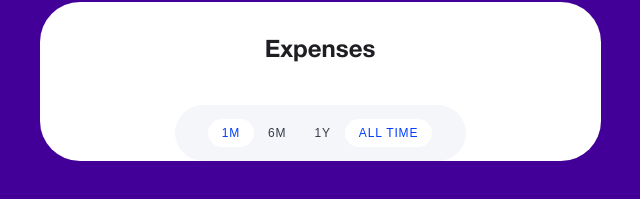
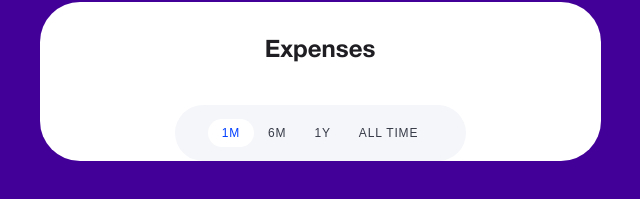
Before and after one commit to bishalDores/expense-chart, a Next.js app: page / in a window 1280 px wide. Shown: the part 171-370 px from the top of the page, without its empty margins (320-960 px from the left). Built offline with nearby package versions, Linux system fonts and the light colour scheme.

Commit message:
displaying tab value from expense data json

```diff
--- a/app/globals.scss
+++ b/app/globals.scss
@@ -68,6 +68,7 @@ html {
         line-height: 16px;
         letter-spacing: 0.84px;
         cursor: pointer;
+        transition: all 0.5s;
       }
       .active {
         color: #003eff;
--- a/app/page.tsx
+++ b/app/page.tsx
@@ -1,18 +1,41 @@
 "use client";
 
+import { useState } from "react";
 import data from "../expense-data.json";
 
+type ExpenseType = {
+  name: string;
+  value: number;
+  color: string;
+};
 export default function Home() {
+  const [expense, setExpense] = useState({
+    type: "1M",
+    categories: data["1M"],
+  });
+
+  const selectExpenseCategory = (type: string, category: ExpenseType[]) => {
+    setExpense({ type: type, categories: category });
+  };
+
   return (
     <main className="page_wrapper">
       <h1>Expense Chart</h1>
       <div className="chart_box">
         <h2>Expenses</h2>
         <div className="expense_tabs">
-          <button className="active">1m</button>
-          <button>6m</button>
-          <button>1y</button>
-          <button className="active">all time</button>
+          {Object.keys(data).map((item: string, index: number) => {
+            return (
+              <button
+                type="button"
+                key={index}
+                onClick={() => selectExpenseCategory(item, (data as any)[item])}
+                className={expense.type === item ? "active" : ""}
+              >
+                {item}
+              </button>
+            );
+          })}
         </div>
       </div>
     </main>
```
